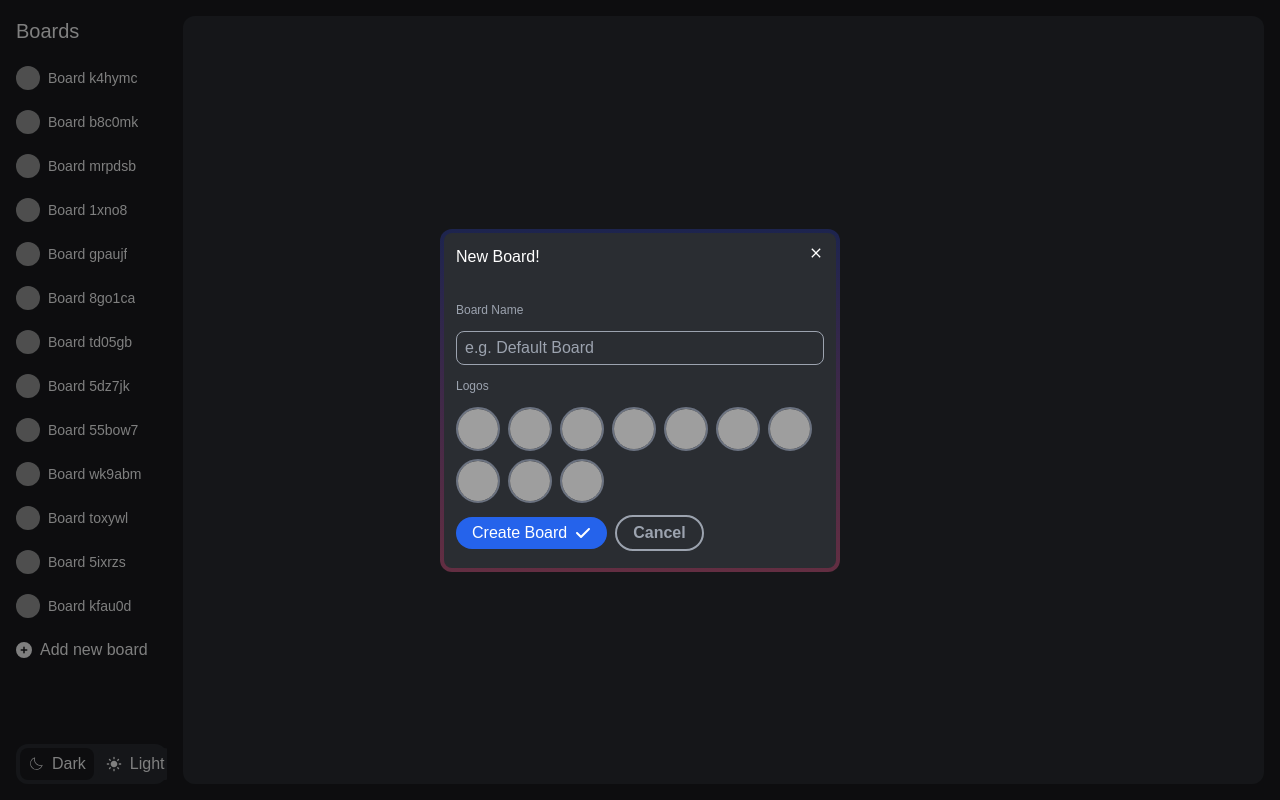
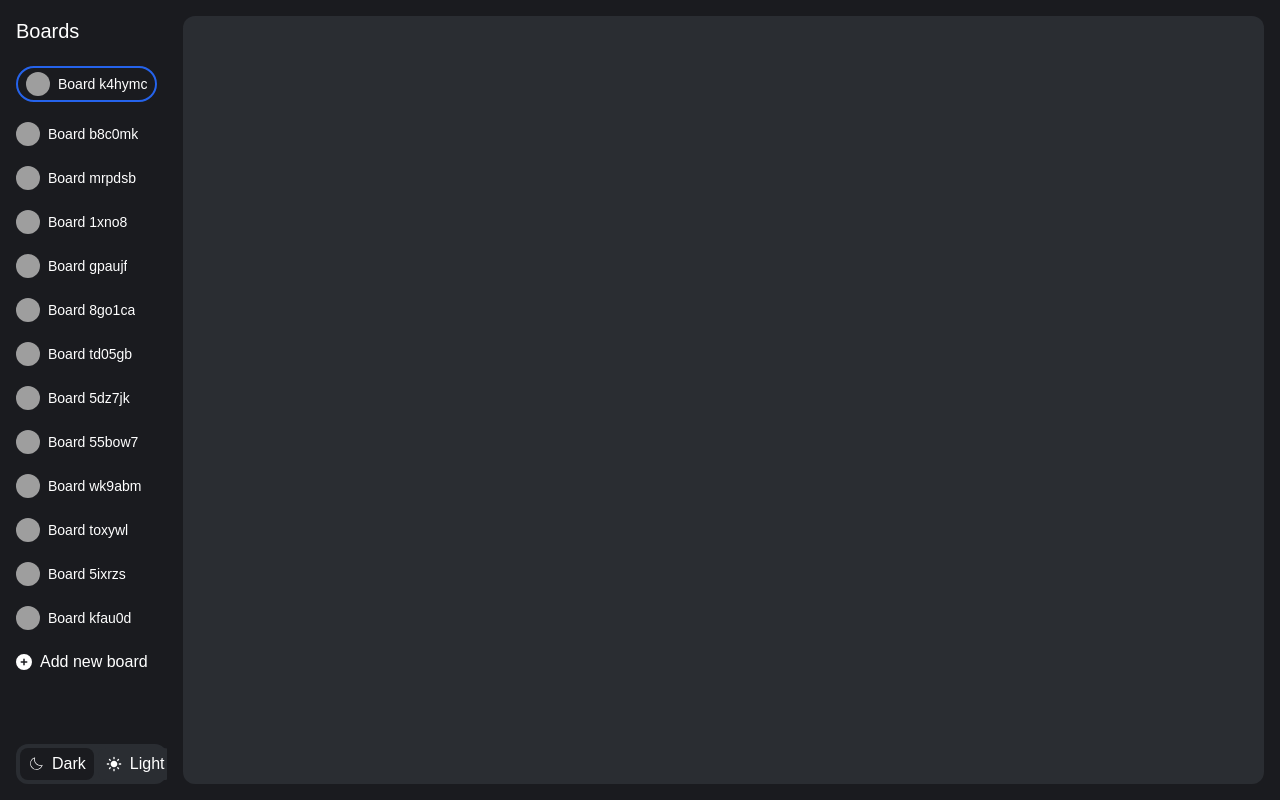
Before and after one commit to ricardcitoler/task-manager, a Next.js app: page /dashboard in a window 1280 px wide. Built offline with nearby package versions, Linux system fonts and the light colour scheme; grey boxes are pictures that could not be loaded.

Commit message:
Add DnD Kit dependencies and implement board selection functionality

```diff
--- a/package.json
+++ b/package.json
@@ -9,6 +9,9 @@
     "lint": "next lint"
   },
   "dependencies": {
+    "@dnd-kit/core": "^6.2.0",
+    "@dnd-kit/sortable": "^9.0.0",
+    "@dnd-kit/utilities": "^3.2.2",
     "@hookform/resolvers": "^3.9.1",
     "@reduxjs/toolkit": "^2.3.0",
     "immer": "^10.1.1",
--- a/src/components/home/HomeLayout.tsx
+++ b/src/components/home/HomeLayout.tsx
@@ -1,5 +1,5 @@
 "use client"
-import { setBoardsAction } from "@/redux/actions/boards";
+import { setBoardsAction, setDetailBoardAction } from "@/redux/actions/boards";
 import { Board } from "@/types/types";
 import { FC, useEffect } from "react";
 import { useDispatch } from "react-redux";
@@ -14,6 +14,7 @@ const HomeLayout: FC<Props> = ({ initialBoards, children }) => {
 
     useEffect(() => {
         dispatch(setBoardsAction(initialBoards));
+        dispatch(setDetailBoardAction(initialBoards[0]));
     }, []);
 
     return <>{children}</>;
--- a/src/components/home/HomePage.tsx
+++ b/src/components/home/HomePage.tsx
@@ -6,7 +6,7 @@ import Dashboard from './board/Dashboard';
 import CreateBoardModal from '../modals/CreateBoardModal';
 
 const HomePage = () => {
-    const [isCreateBoardModalOpen, setIsCreateBoardModalOpen] = useState(true);
+    const [isCreateBoardModalOpen, setIsCreateBoardModalOpen] = useState(false);
 
     return (
         <div className='w-full h-screen flex p-4 gap-4'>
--- a/src/components/home/board/Dashboard.tsx
+++ b/src/components/home/board/Dashboard.tsx
@@ -1,3 +1,4 @@
+import { useBoards } from '@/redux/selector/board';
 import React, { FC } from 'react'
 
 interface Props {
@@ -5,6 +6,9 @@ interface Props {
 }
 
 const Dashboard: FC<Props> = ({ className }) => {
+
+    const { detailBoard } = useBoards()
+
     return (
         <div className={`bg-light-secondary dark:bg-dark-secondary rounded-xl ${className}`}>
             <div></div>
--- a/src/components/home/sidebar/BoardLabel.tsx
+++ b/src/components/home/sidebar/BoardLabel.tsx
@@ -1,14 +1,39 @@
+"use client"
+import { setDetailBoardAction } from "@/redux/actions/boards";
+import { useBoards } from "@/redux/selector/board";
 import { Board } from "@/types/types";
-import React, { FC } from "react";
+import React, { FC, useEffect, useState } from "react";
+import { useDispatch } from "react-redux";
+import { Dispatch } from "redux";
 
 interface Props {
     board: Board;
 }
 
 const BoardLabel: FC<Props> = ({ board }) => {
+
+    const [isSelected, setIsSelected] = useState(false)
+    const dispatch: Dispatch<any> = useDispatch();
+
+    const { detailBoard } = useBoards()
+
+    const handleSelectBoard = () => {
+        dispatch(setDetailBoardAction(board))
+    }
+
+    useEffect(() => {
+        if (detailBoard?.id === board.id) {
+            setIsSelected(true)
+        } else {
+            setIsSelected(false)
+        }
+    }, [detailBoard])
+
+
+
     return (
         <div>
-            <button className="flex items-center justify-start gap-2 ">
+            <button onClick={handleSelectBoard} className={`flex items-center justify-start gap-2 ${isSelected ? "border-2 border-blue-600 rounded-full px-2 py-1" : ""}`}>
                 {board.logo && (
                     <img
                         src={board.logo}
--- a/src/components/modals/CreateBoardModal.tsx
+++ b/src/components/modals/CreateBoardModal.tsx
@@ -7,7 +7,7 @@ import { z } from "zod";
 import { useForm } from 'react-hook-form';
 import { zodResolver } from "@hookform/resolvers/zod";
 import { addBoardAction } from '@/redux/actions/boards';
-import { createBoardSchema } from '@/validators/shemas';
+import { createBoardSchema } from '@/validators/schemas';
 import { Dispatch } from 'redux';
 import { useDispatch } from 'react-redux';
 
--- a/src/redux/actions/boards.ts
+++ b/src/redux/actions/boards.ts
@@ -8,11 +8,17 @@ export type BoardActionType =
   | ReturnType<typeof addTaskToBoardAction>
   | ReturnType<typeof removeTaskFromBoardAction>
   | ReturnType<typeof setTasksForBoardAction>
-  | ReturnType<typeof updateTaskInBoardAction>;
+  | ReturnType<typeof updateTaskInBoardAction>
+  | ReturnType<typeof setDetailBoardAction>;
 
 // Acciones relacionadas con boards
 export const addBoardAction = (board: Board) => ({
   type: "ADD_BOARD" as const,
+  payload: board,
+});
+
+export const setDetailBoardAction = (board: Board) => ({
+  type: "SET_DETAIL_BOARD" as const,
   payload: board,
 });
 
--- a/src/redux/reducers/boardsReducer.ts
+++ b/src/redux/reducers/boardsReducer.ts
@@ -6,10 +6,12 @@ import { boardsGenerator } from "../../../utils/generator";
 
 interface BoardsState {
   boards: Board[];
+  detailBoard?: Board | null;
 }
 
 const initialState: BoardsState = {
   boards: [],
+  detailBoard: null,
 };
 
 const boardsReducer: Reducer<BoardsState, BoardActionType> = (
@@ -22,6 +24,9 @@ const boardsReducer: Reducer<BoardsState, BoardActionType> = (
         draft.boards = action.payload;
         break;
 
+      case "SET_DETAIL_BOARD":
+        draft.detailBoard = action.payload;
+        break;
       case "ADD_BOARD":
         draft.boards.push(action.payload);
         break;
```
Also changed, not shown: src/validators/schemas.ts (renamed from src/validators/shemas.ts), 1 other file (tests, documents, lock files or other folders).
